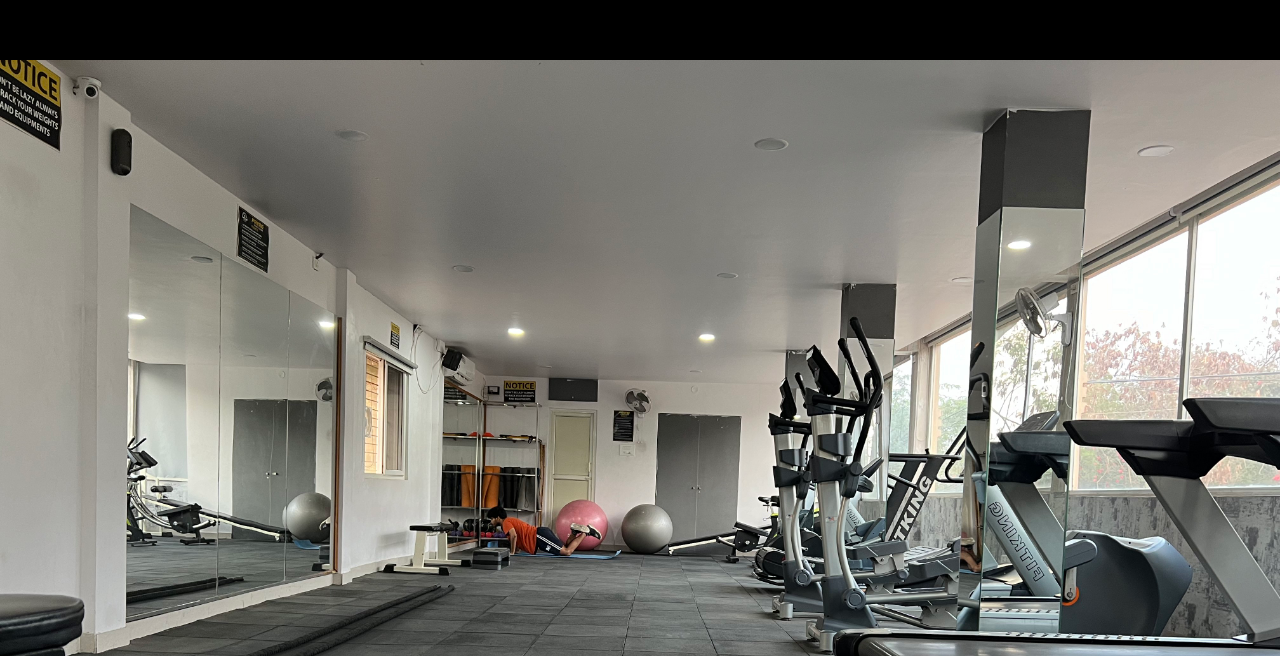
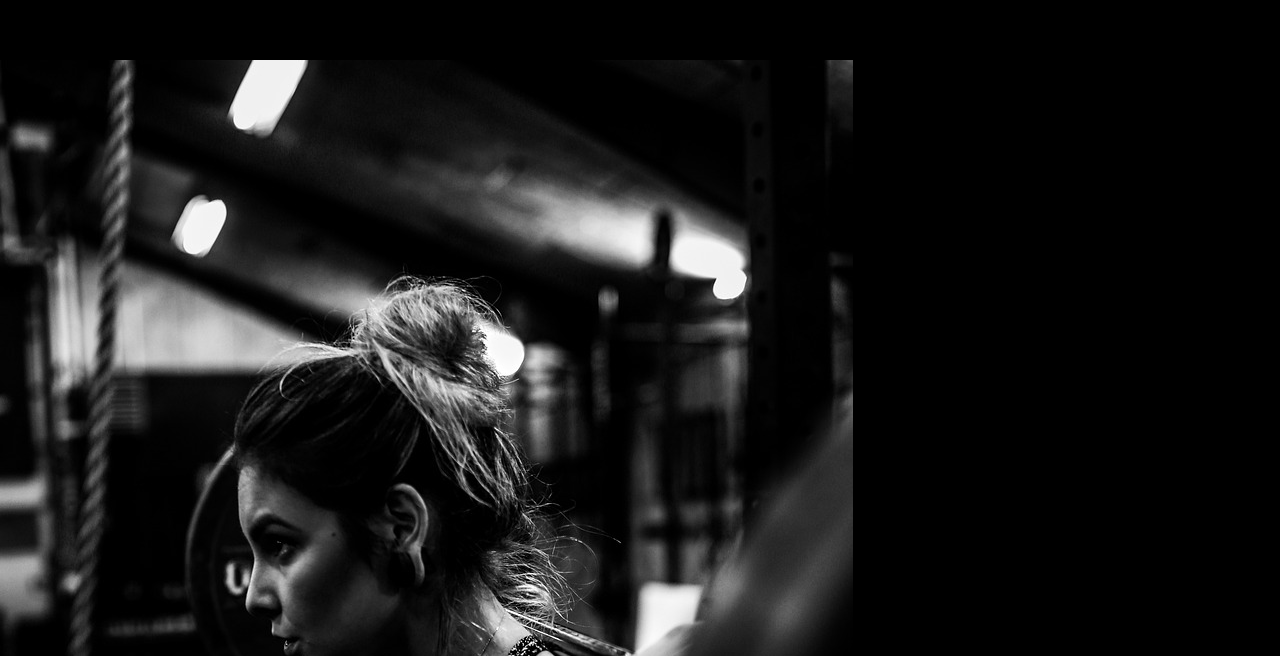
Before and after one commit to Aman254/PrimeFitnessStudio, a React (Create React App) app in the folder frontend/: page /exercises in a window 1280 px wide. Shown: the part 1604-2260 px from the top of the page. Built offline with nearby package versions, Linux system fonts and the light colour scheme; no server answers.

Commit message:
Added Headers to exercise Page

```diff
--- a/frontend/src/App.js
+++ b/frontend/src/App.js
@@ -6,6 +6,7 @@ import Membership from "./pages/Membership";
 import Login from "./pages/Login";
 import Signup from "./pages/Signup";
 import Exercises from "./pages/exercises";
+import Carousel from "./components/Carousel";
 
 const App = () => {
   const router = createBrowserRouter([
@@ -37,6 +38,10 @@ const App = () => {
       path: "/exercises",
       element: <Exercises />,
     },
+    {
+      path: "/carousel",
+      element: <Carousel />,
+    },
   ]);
 
   return <RouterProvider router={router} />;
--- /dev/null
+++ b/frontend/src/components/Carousel.jsx
@@ -0,0 +1,16 @@
+import React from "react";
+import cImg1 from "../Assets/coursImages/coursImg1.jpg";
+
+const Carousel = (props) => {
+  return (
+    <div className="">
+      <img
+        src={cImg1}
+        alt=""
+        className="h-screen md:min-w-[35rem] md:max-w-[38rem] w-full rounded-md"
+      />
+    </div>
+  );
+};
+
+export default Carousel;
--- a/frontend/src/components/Navbar.jsx
+++ b/frontend/src/components/Navbar.jsx
@@ -3,7 +3,7 @@ import { Link } from "react-router-dom";
 import Logo from "../Assets/logo.jpeg";
 import { GiHamburgerMenu } from "react-icons/gi";
 
-const Navbar = () => {
+const Navbar = (props) => {
   const [isOpen, setIsOpen] = useState(true);
   const handleHamburgerClick = function () {
     setIsOpen(!isOpen);
--- a/frontend/src/pages/exercises.jsx
+++ b/frontend/src/pages/exercises.jsx
@@ -1,7 +1,9 @@
 import React, { useEffect, useState } from "react";
 import { fetchExercises } from "../Services/api";
 import Navbar from "../components/Navbar";
-import image from "../Assets/gymImages/gymImg4.jpg";
+import Carousel from "../components/Carousel";
+import { FaArrowRight } from "react-icons/fa";
+
 const Exercises = () => {
   const [Exercise, setExercise] = useState([]);
   useEffect(() => {
@@ -12,35 +14,52 @@ const Exercises = () => {
       .catch((error) => console.log(error));
   }, []);
 
+  const [index, setIndex] = useState(0);
+  const messages = [
+    "Sweat it out with",
+    "Unleash Your Potential with",
+    "Forge a Stronger, Healthier You at",
+    "Empower Your Fitness Evolution with",
+    "Find Your Strength at",
+  ];
+
+  useEffect(() => {
+    const interval = setInterval(() => {
+      setIndex((prevIndex) => (prevIndex + 1) % messages.length);
+    }, 3000);
+
+    return () => clearInterval(interval);
+  }, []);
   //   console.log(Exercise);
   return (
     <>
       <div className="">
         <Navbar />
       </div>
-      <div
-        className="md:flex flex-row justify-between w-full items-center text-white h-screen
-      md:mt-0 mt-40 gap-40"
-      >
-        <div className="md:w-1/2 w-full">
-          <div className="md:p-4 p-2">
-            <span className="text-xl font-poppins font-medium text-yellow-400">
-              Prime Fitness Studio
-            </span>
-          </div>
-          <div className="p-4">
-            <h1 className="text-6xl font-oswald font">
-              Sweat, Smile and Repeat
-            </h1>
-          </div>
-          <div className="p-2">
+      <div className="md:flex flex-row justify-between w-full items-center text-white h-screen md:mt-0 mt-24">
+        <div className="p-8 md:w-1/2 w-full">
+          <h1 className="">
+            <div className="flex items-center gap-2">
+              <span className="text-yellow-400 font-bold font-oswald md:text-6xl text-4xl">
+                {messages[index]}
+              </span>
+            </div>
+
+            <div className="mt-6">
+              <span className="font-bold font-oswald md:text-6xl text-4xl">
+                Prime Fitness Studio
+              </span>
+            </div>
+          </h1>
+
+          <div className="mt-4">
             <span>
               Checkout the most Effective exercise personalized for you
             </span>
           </div>
         </div>
         <div className="">
-          <img src={image} alt="" className="md:h-screen h-1/2" />
+          <Carousel />
         </div>
       </div>
 
```
Also changed, not shown: frontend/src/Assets/coursImages/coursImg1.jpg (added).
